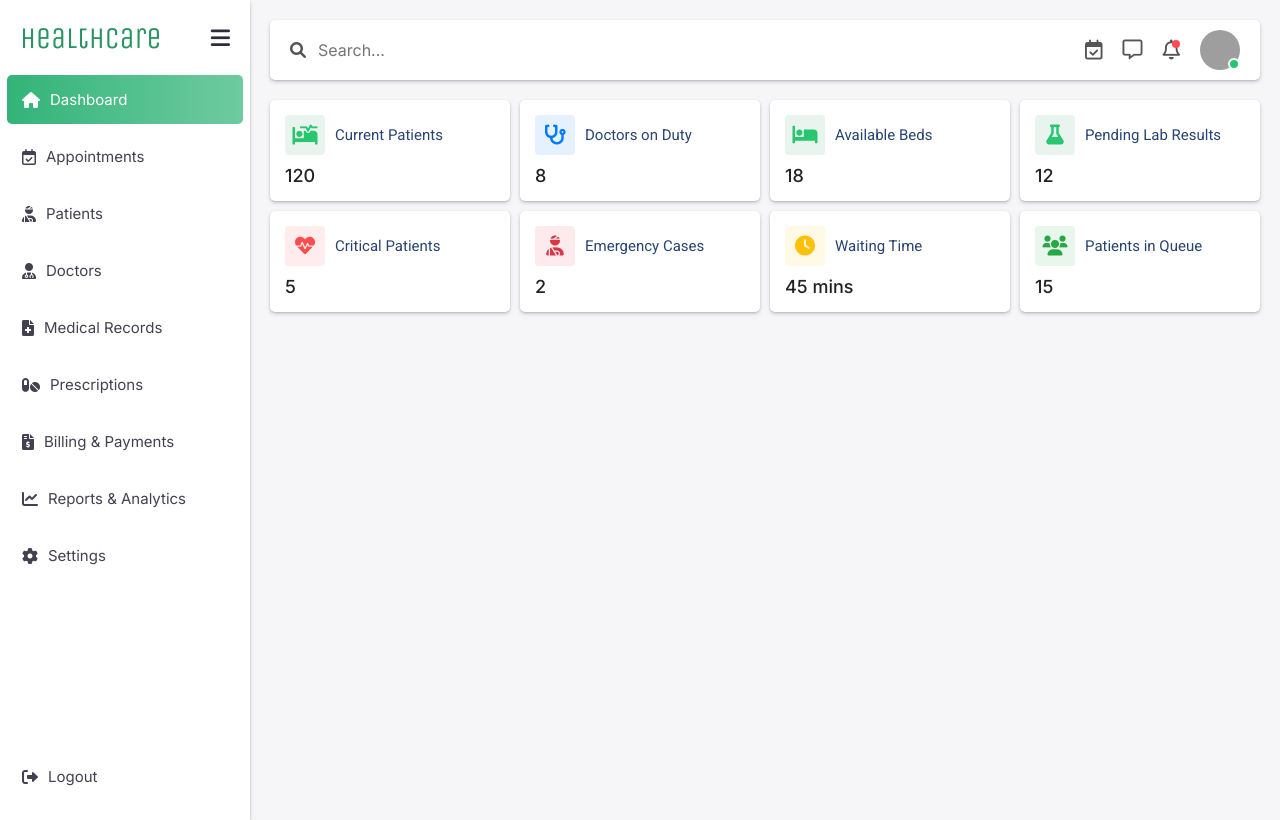
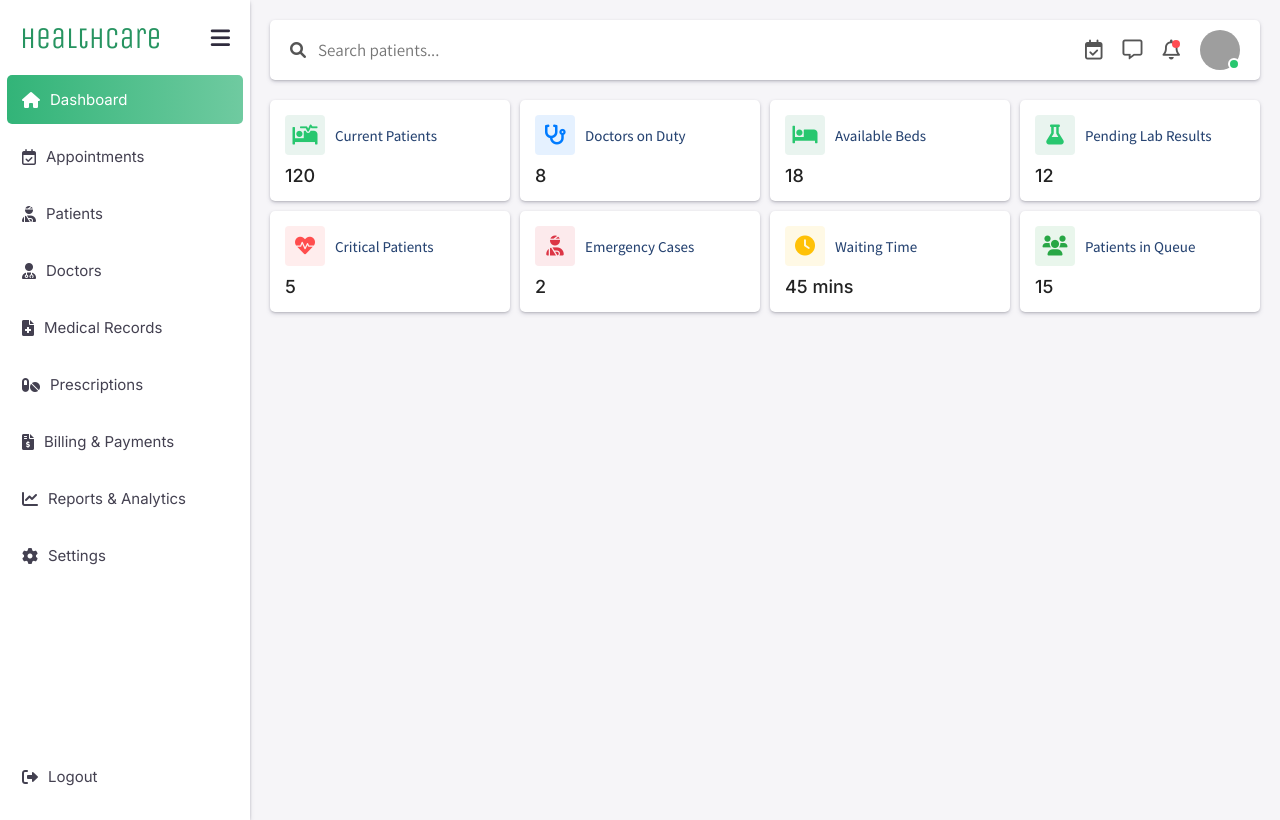
Before and after one commit to joseph-johnson27001/healthcare-dashboard, a Vue app: page / in a window 1280 px wide. Built offline with nearby package versions, Linux system fonts and the light colour scheme; grey boxes are pictures that could not be loaded.

Commit message:
Search bar update

```diff
--- a/src/components/UI/KPICard.vue
+++ b/src/components/UI/KPICard.vue
@@ -59,7 +59,7 @@ export default {
 }
 
 .card-header {
-  font-family: "Roboto";
+  font-family: "Assistant", sans-serif;
   display: flex;
   align-items: center;
   margin-bottom: 10px;
@@ -81,7 +81,7 @@ export default {
 
 .kpi-name {
   font-size: 15px;
-  font-weight: 400;
+  font-weight: 500;
   color: #274472;
 }
 
--- a/src/components/UI/TopCard.vue
+++ b/src/components/UI/TopCard.vue
@@ -4,7 +4,7 @@
     <div class="search-area">
       <i class="fas fa-search"></i>
       <i class="fas fa-bars" @click="openMobileNav"></i>
-      <input type="text" placeholder="Search..." />
+      <input type="text" placeholder="Search patients..." />
     </div>
 
     <!-- Right Section (Icons & Profile) -->
@@ -62,9 +62,9 @@ export default {
   flex-grow: 1;
   border: none;
   outline: none;
-  font-size: 16px;
+  font-size: 17px;
   background: none;
-  font-family: "Inter", sans-serif;
+  font-family: "Assistant", sans-serif;
 }
 
 .icon-area {
```
